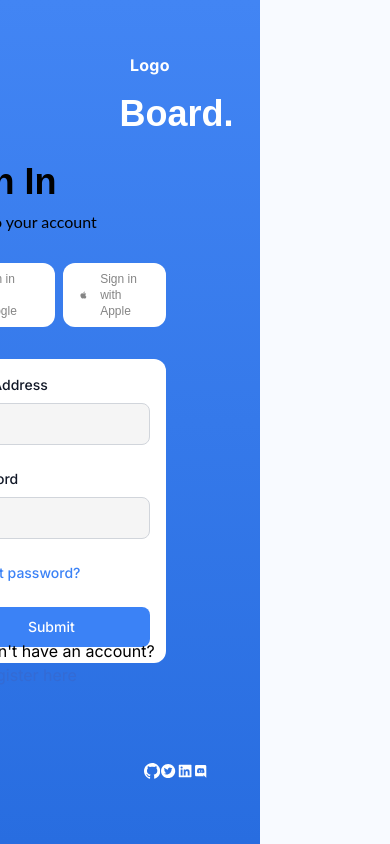
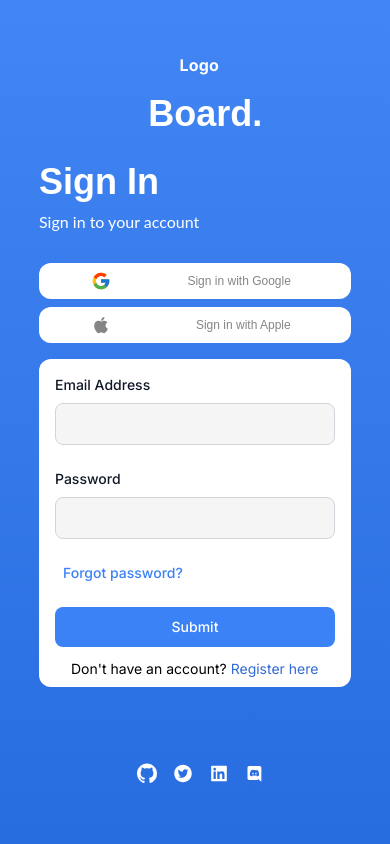
Before and after one commit to krishnaagarwal781/OpenInApp, a Next.js app: page / in a window 390 px wide. Built offline with nearby package versions, Linux system fonts and the light colour scheme.

Commit message:
fixed the responsiveness

```diff
--- a/src/app/page.js
+++ b/src/app/page.js
@@ -26,30 +26,30 @@ export default function Home() {
       </div>
 
       <div
-        className="lg:hidden w-full h-full relative left-0 top-0 bg-gradient-to-b from-[#4285F4] to-[#286DE0]"
+        className="lg:hidden overflow-hidden w-full h-full relative left-0 top-0 bg-gradient-to-b from-[#4285F4] to-[#286DE0]"
         // style={{ clipPath: "polygon(0 0, 100% 0%, 80% 100%, 0% 100%)" }}
       >
-        <div className="absolute w-69 h-29 left-1/2 top-14 font-poppins font-bold text-24 leading-[122.69%] tracking-[0.015em] text-white">
+        <div className="absolute w-full h-29 left-[46%] top-14 font-poppins font-bold text-24 leading-[122.69%] tracking-[0.015em] text-white">
           Logo
         </div>
 
-        <div className="absolute w-full left-[46%] top-24 font-montserrat font-bold text-4xl leading-9 text-white">
+        <div className="absolute w-full left-[38%] top-24 font-montserrat font-bold text-4xl leading-9 text-white">
           Board.
         </div>
-        <div className="flex absolute h-12 bottom-10 left-36 justify-between w-1/4">
-          <BsGithub size="30px" color="white" />
-          <AiFillTwitterCircle size="30px" color="white" />
-          <AiFillLinkedin size="30px" color="white" />
-          <BiLogoDiscord size="30px" color="white" />
+        <div className="flex absolute h-12 bottom-10 left-[35%] gap-4 justify-between w-32">
+          <BsGithub size="35px" color="white" />
+          <AiFillTwitterCircle size="35px" color="white" />
+          <AiFillLinkedin size="35px" color="white" />
+          <BiLogoDiscord size="35px" color="white" />
         </div>
       </div>
 
-      <div className="sm:hidden md:hidden lg:block w-[50vw] h-[100vh] bg-[#F8FAFF]">
+      <div className="hidden lg:block w-[50vw] h-[100vh] bg-[#F8FAFF]">
         <div className="absolute right-56 top-44">
           <SignInBox/>
         </div>
       </div>
-      <div className="hidden sm:block md:block lg:hidden w-50vw min-h-screen bg-[#F8FAFF]">
+      <div className="lg:hidden w-50vw min-h-screen bg-[#F8FAFF]">
         <div className="absolute top-44 left-1/2 transform -translate-x-1/2">
           <SignInBox />
         </div>
--- a/src/components/SignInBox.jsx
+++ b/src/components/SignInBox.jsx
@@ -5,16 +5,18 @@ import { AiFillApple } from 'react-icons/ai'
 
 const SignIn = () => {
   return (
-    <div className='w-auto h-full -mt-4'>
-      <div className='font-montserrat font-bold text-4xl leading-[44px] text-black'>
+    <div className='w-auto h-full -mt-4 '>
+      <div className='font-montserrat font-bold text-4xl leading-[44px] text-white lg:text-black'>
         Sign In
       </div>
-      <div className="font-Lato font-normal text-base leading-[19px] mt-2 text-black">Sign in to your account</div>
-      <div className='flex mt-8 items-center justify-between gap-2'>
-        <div className='flex px-5 py-2 bg-white font-normal text-xs text-[#858585] font-montserrat rounded-xl items-center justify-around'><FcGoogle className='mr-3' size={20} /> <span className='mr-2'> Sign in with Google</span></div>
-        <div className='flex px-4 py-2 bg-white font-normal text-xs text-[#858585] font-montserrat rounded-xl items-center justify-around'><AiFillApple className='mr-3' size={20}/> <span className='mr-2'>Sign in with Apple</span> </div>
+      <div className="font-Lato font-normal text-base leading-[19px] mt-2 text-white lg:text-black">Sign in to your account</div>
+
+      <div className='flex flex-col lg:flex-row mt-8 items-center justify-between gap-2'>
+        <div className='flex w-full lg:w-auto px-5 py-2 bg-white font-normal text-xs text-[#858585] font-montserrat rounded-xl items-center justify-around'><FcGoogle className='mr-3' size={20} /> <span className='mr-2'> Sign in with Google</span></div>
+        <div className='flex w-full lg:w-auto px-4 py-2 bg-white font-normal text-xs text-[#858585] font-montserrat rounded-xl items-center justify-around'><AiFillApple className='mr-3' size={20}/> <span className='mr-2'>Sign in with Apple</span> </div>
       </div>
-      <form className='bg-white rounded-xl mt-8 p-4 relative'>
+
+      <form className='bg-white w-[80vw] lg:w-full rounded-xl mt-4 lg:mt-8 pb-10 lg:pb-0 p-4 relative'>
         <div className="mb-6">
           <label for="email" className="block mb-2 text-sm font-medium text-gray-900">Email Address</label>
           <input type="email" id="email" className="bg-[#F5F5F5] border border-gray-300 text-gray-900 text-sm rounded-lg focus:ring-blue-500 focus:border-blue-500 block w-full p-2.5" required/>
@@ -28,8 +30,8 @@ const SignIn = () => {
         </div>
         <button type="submit" className="text-white bg-blue-500 hover:bg-blue-800 focus:ring-4 focus:outline-none focus:ring-blue-300 font-medium rounded-lg text-sm w-full px-5 py-2.5 text-center">Submit</button>
       </form>
-      <div className='absolute -bottom-6 left-10'>
-          <div>Don&apos;t have an account? <span className='text-[#346BD4] cursor-pointer'>Register here</span></div>
+      <div className='absolute bottom-2 lg:-bottom-8 left-8 lg:left-10'>
+          <div className='text-sm lg:text-base'>Don&apos;t have an account? <span className='text-[#346BD4] cursor-pointer'>Register here</span></div>
       </div>
     </div>
   )
```
